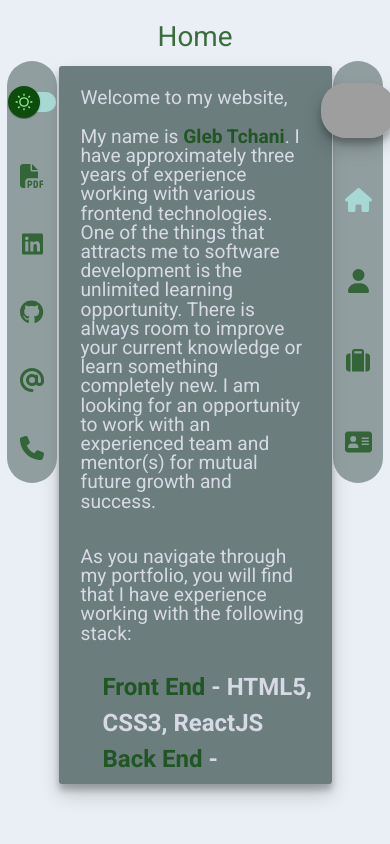
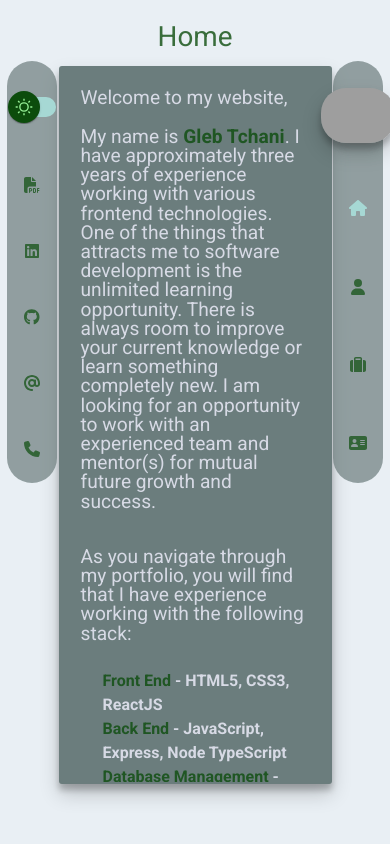
Before and after one commit to GlebTc/Portfolio, a React (Create React App) app: page / in a window 390 px wide. Shown: the top 844 px of the page. Built offline with nearby package versions, Linux system fonts and the light colour scheme; grey boxes are pictures that could not be loaded.

Commit message:
Responsive design modification to li items

```diff
--- a/src/sass/components/_home.scss
+++ b/src/sass/components/_home.scss
@@ -35,4 +35,9 @@
         padding: 0;
     }
 
+    li {
+        list-style-type: none;
+        font-size: 1rem;
+    }
+
 }
```
